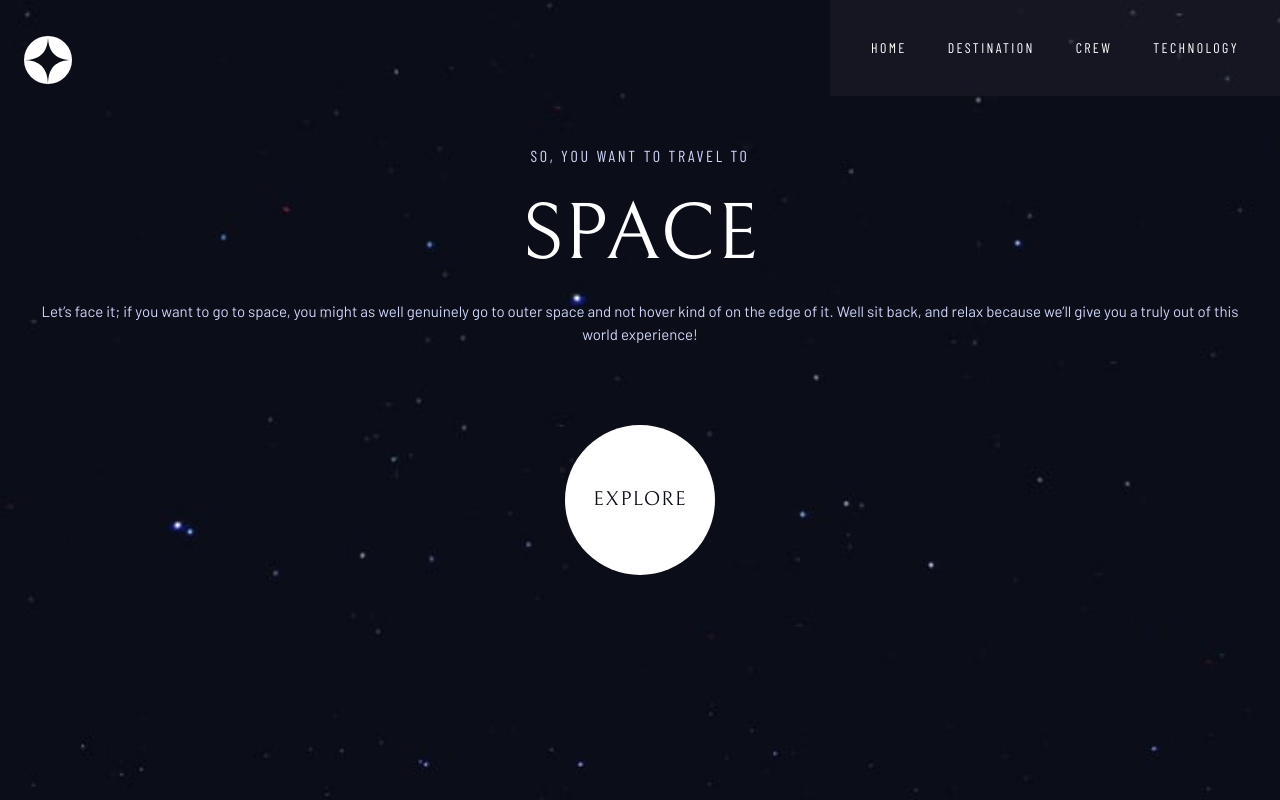
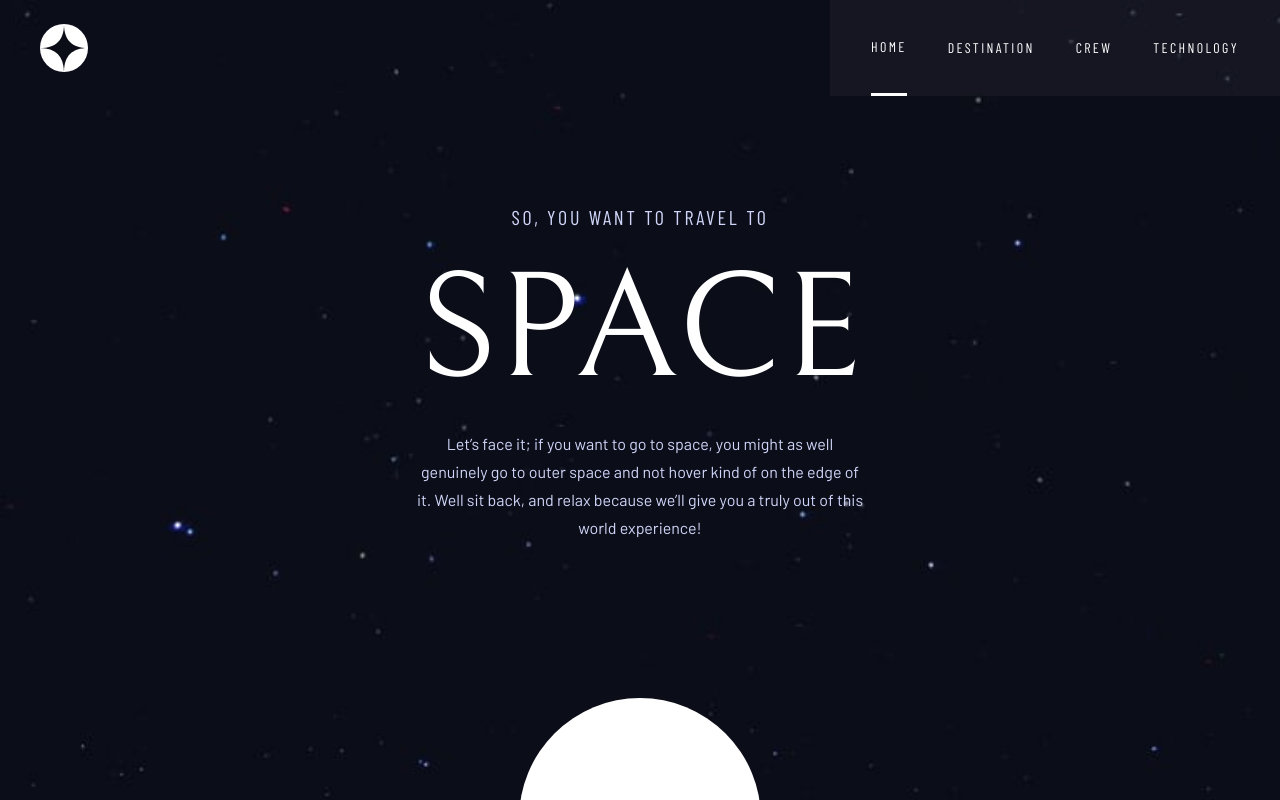
Before and after one commit to Richard-S16/space-tourism-website, a Next.js app: page / in a window 1280 px wide. Shown: the top 800 px of the page. Built offline with nearby package versions, Linux system fonts and the light colour scheme.

Commit message:
Finish Home tablet version

```diff
--- a/src/app/components/ButtonExplore.tsx
+++ b/src/app/components/ButtonExplore.tsx
@@ -1,6 +1,6 @@
 export default function ButtonExplore() {
   return (
-    <button className="mt-20 h-[150px] w-[150px] rounded-full bg-color-3 font-Bellefair text-xl tracking-[1.25px] text-color-1 transition-shadow hover:shadow-explore-button">
+    <button className="h-[150px] w-[150px] rounded-full bg-color-3 font-Bellefair text-xl tracking-[1.25px] text-color-1 transition-shadow hover:shadow-explore-button sm:h-[242px] sm:w-[242px] sm:text-[32px] sm:tracking-[2px]">
       EXPLORE
     </button>
   );
--- a/src/app/components/Nav/Links.tsx
+++ b/src/app/components/Nav/Links.tsx
@@ -1,7 +1,16 @@
+"use client";
 import Link from "next/link";
+import { usePathname } from "next/navigation";
+import { useEffect, useState } from "react";
 
 export default function Links({ className }: { className: string }) {
+  const pathname = usePathname();
+  const [currentPage, setCurrentPage] = useState(pathname);
   const links = ["HOME", "DESTINATION", "CREW", "TECHNOLOGY"];
+
+  useEffect(() => {
+    if (pathname === "/") setCurrentPage("HOME");
+  }, [pathname]);
 
   return (
     <div
@@ -11,7 +20,11 @@ export default function Links({ className }: { className: string }) {
         <Link
           key={link}
           href="#"
-          className="flex items-center self-stretch hover:border-b hover:border-b-color-3"
+          className={`${
+            link === currentPage
+              ? "border-b-[3px] border-b-color-3"
+              : "hover:border-b-color-3 hover:border-opacity-50"
+          } flex items-center self-stretch hover:border-b-[3px] `}
         >
           {link}
         </Link>
--- a/src/app/components/Nav/Logo.tsx
+++ b/src/app/components/Nav/Logo.tsx
@@ -5,7 +5,7 @@ export default function Logo() {
     <Image
       src="/assets/shared/logo.svg"
       alt="Logo"
-      className="ml-6 mt-6 sm:w-[48px]"
+      className="ml-6 mt-6 sm:ml-10 sm:mt-0 sm:w-[48px]"
       width={40}
       height={40}
       quality={100}
--- a/src/app/components/Nav/index.tsx
+++ b/src/app/components/Nav/index.tsx
@@ -4,7 +4,7 @@ import Logo from "./Logo";
 
 export default function Nav() {
   return (
-    <div className="flex items-center justify-between">
+    <div className="absolute flex w-full items-center justify-between">
       <Logo />
       <HamburguerMenu className="sm:hidden" />
       <Links className="sm:flex" />
--- a/src/app/layout.tsx
+++ b/src/app/layout.tsx
@@ -1,3 +1,4 @@
+import Nav from "./components/Nav";
 import "./globals.css";
 import type { Metadata } from "next";
 
@@ -12,7 +13,10 @@ export default function RootLayout({
 }) {
   return (
     <html lang="en">
-      <body className="font-Barlow text-color-3">{children}</body>
+      <body className="font-Barlow text-color-3">
+        <Nav />
+        {children}
+      </body>
     </html>
   );
 }
--- a/src/app/page.tsx
+++ b/src/app/page.tsx
@@ -1,17 +1,16 @@
 import ButtonExplore from "./components/ButtonExplore";
-import Nav from "./components/Nav";
 
 export default function Home() {
   return (
-    <div className="h-screen bg-home-mobile bg-cover sm:bg-home-tablet">
-      <Nav />
-
-      <div className="mx-6 mt-12 text-center">
-        <p className="font-BarlowCondensed tracking-[2.7px] text-color-2">
+    <div className="bg-home-mobile bg-cover sm:bg-home-tablet">
+      <div className="mx-6 pt-[120px] text-center sm:mx-auto sm:max-w-[450px] sm:pt-[202px]">
+        <p className="font-BarlowCondensed tracking-[2.7px] text-color-2 sm:text-[20px]">
           SO, YOU WANT TO TRAVEL TO
         </p>
-        <p className="mt-4 font-Bellefair text-[80px] leading-[100px]">SPACE</p>
-        <p className="mt-4 font-Barlow text-[15px] text-color-2">
+        <p className="my-4 font-Bellefair text-[80px] leading-[100px] sm:my-6 sm:text-[150px] sm:leading-[150px]">
+          SPACE
+        </p>
+        <p className="font-Barlow text-[15px] text-color-2 sm:text-[16px] sm:leading-7">
           Let’s face it; if you want to go to space, you might as well genuinely
           go to outer space and not hover kind of on the edge of it. Well sit
           back, and relax because we’ll give you a truly out of this world
@@ -19,7 +18,7 @@ export default function Home() {
         </p>
       </div>
 
-      <div className="flex justify-center">
+      <div className="mt-20 flex justify-center pb-12 sm:mt-[156px] sm:pb-[84px]">
         <ButtonExplore />
       </div>
     </div>
```
